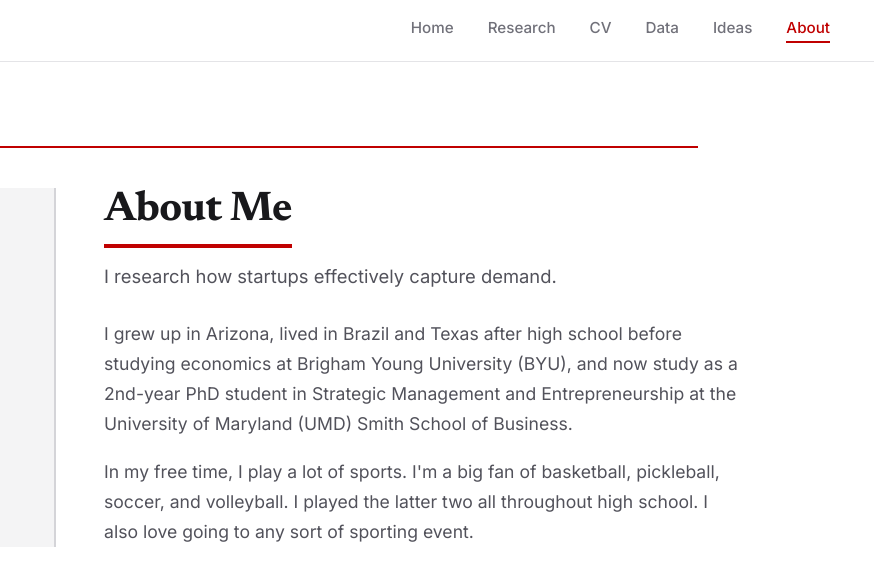
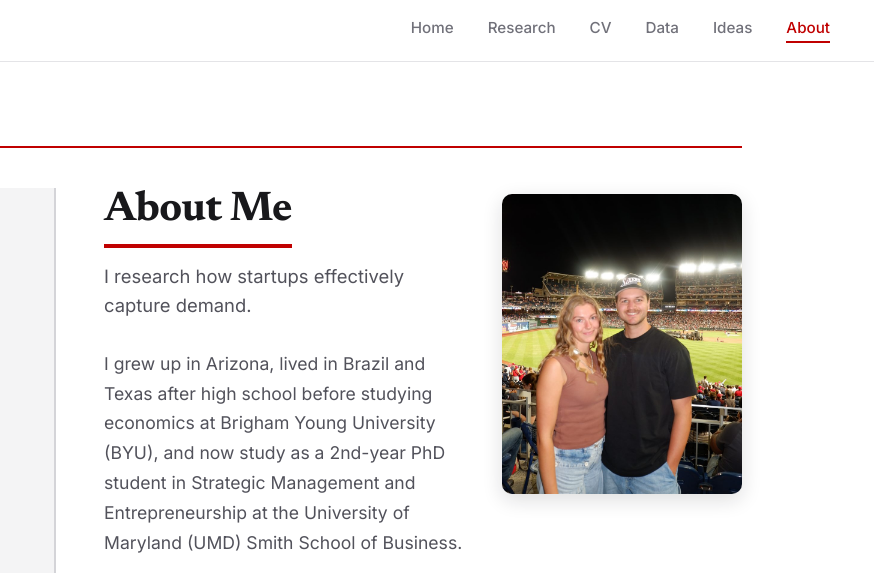
Before and after one commit to rylanmiller25/rylanmiller25.github.io, a plain HTML site: page about.html in a window 1280 px wide. Shown: the top 573 px of the page, 406-1280 px from the left. Drawn offline with Linux system fonts and the light colour scheme.

Commit message:
Add baseball photo to About page

```diff
--- a/about.html
+++ b/about.html
@@ -7,7 +7,7 @@
   <link rel="preconnect" href="https://fonts.googleapis.com">
   <link rel="preconnect" href="https://fonts.gstatic.com" crossorigin>
   <link href="https://fonts.googleapis.com/css2?family=Inter:wght@400;500;600;700&family=Newsreader:opsz,wght@6..72,400;6..72,500;6..72,600;6..72,700&display=swap" rel="stylesheet">
-  <link rel="stylesheet" href="styles.css?v=3">
+  <link rel="stylesheet" href="styles.css?v=4">
 </head>
 <body>
   <header class="site-header">
@@ -54,6 +54,7 @@
       </aside>
 
       <div class="about-body">
+        <div class="about-text">
           <h1 class="page-title">About Me</h1>
           <p class="page-lead">
             I research how startups effectively capture demand.
@@ -72,6 +73,11 @@
               high school. I also love going to any sort of sporting event.
             </p>
           </div>
+        </div>
+
+        <figure class="about-photo">
+          <img src="assets/about-baseball.jpg" alt="Rylan Miller at a night baseball game at Nationals Park" width="800" height="1000">
+        </figure>
       </div>
     </div>
   </main>
--- a/styles.css
+++ b/styles.css
@@ -322,7 +322,7 @@ body {
   border: none;
   height: 2px;
   background: var(--accent);              /* long red line */
-  width: calc(100% - 44px);               /* a touch shorter on the right */
+  width: 100%;                            /* spans the full row, ending flush with the photo */
   margin: 0 0 40px 0;
 }
 
@@ -341,6 +341,31 @@ body {
   flex: 1;
   max-width: 760px;
   padding-left: 48px;
+}
+
+/* About text + photo side by side inside the body column */
+.about-body {
+  display: flex;
+  align-items: flex-start;
+  gap: 36px;
+}
+.about-text { flex: 1; min-width: 0; }
+.about-photo {
+  flex: 0 0 240px;
+  margin: 6px 0 0;
+}
+.about-photo img {
+  display: block;
+  width: 100%;
+  height: auto;
+  border-radius: 10px;
+  box-shadow: 0 6px 20px rgba(24, 24, 27, 0.14);
+}
+
+/* not enough room for three columns: photo drops under the text */
+@media (max-width: 1080px) {
+  .about-body { flex-direction: column; gap: 28px; }
+  .about-photo { flex: none; width: 100%; max-width: 300px; margin: 0; }
 }
 
 .contact-heading {
```
Also changed, not shown: cv.html (+1 -1 lines), data.html (+1 -1 lines), ideas.html (+1 -1 lines), index.html (+1 -1 lines), research.html (+1 -1 lines), assets/about-baseball.jpg (added). Lines whose indentation alone changed are shown as unchanged.
